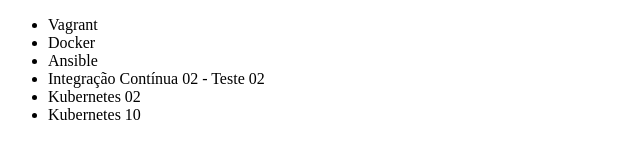
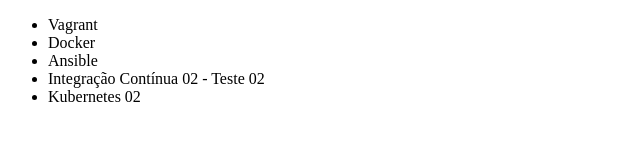
Before and after one commit to emprentime/Alura-Git, a plain HTML site: page index.html in a window 1280 px wide. Shown: the full height of the page, 0-640 px from the left. Drawn offline with Linux system fonts and the light colour scheme.

Commit message:
Revert "Adicionando mais um curso de Kubernetes"

```diff
--- a/index.html
+++ b/index.html
@@ -13,7 +13,6 @@
         <li>Ansible</li>
         <li>Integração Contínua 02 - Teste 02</li>
         <li>Kubernetes 02</li>
-        <li>Kubernetes 10</li>
     </ul>
 </body>
 
```
